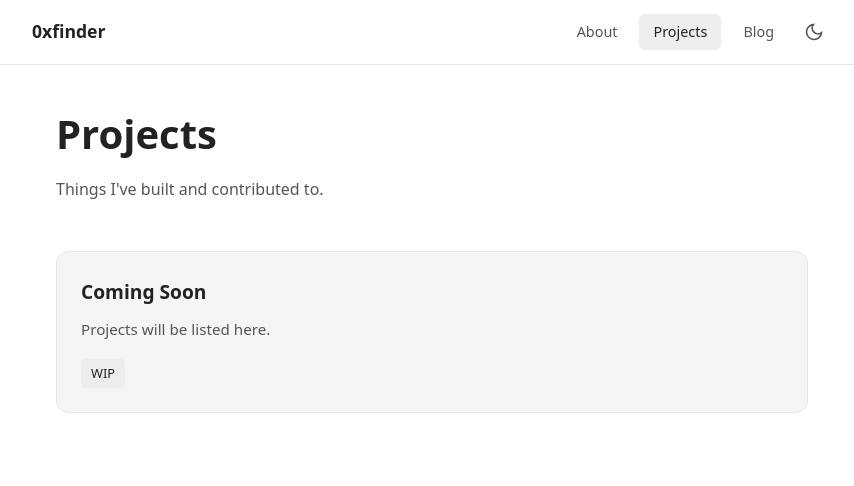
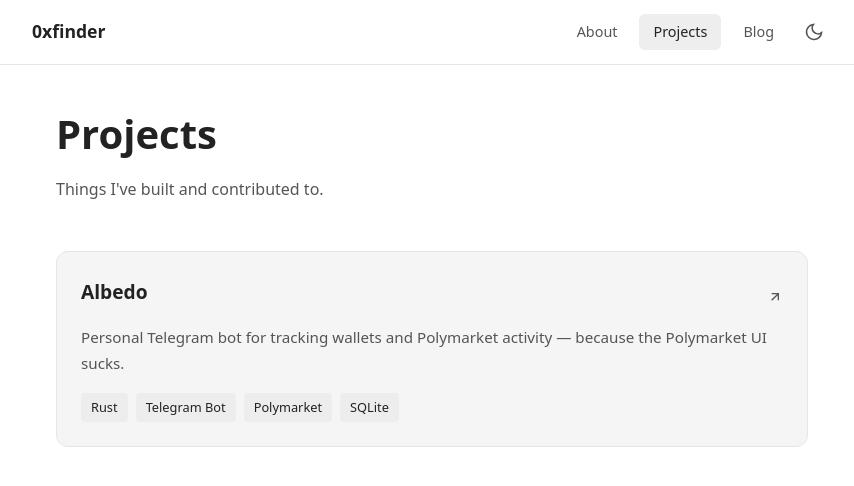
Before and after one commit to 0xfinder/0xfinder.github.io, a SvelteKit app: page /projects in a window 1280 px wide. Shown: the top 486 px of the page, without its empty margins (208-1062 px from the left). Built offline with nearby package versions, Linux system fonts and the light colour scheme; a web font is replaced by a local one.

Commit message:
feat: add Albedo project card with external link

```diff
--- a/src/routes/projects/+page.svelte
+++ b/src/routes/projects/+page.svelte
@@ -9,9 +9,10 @@
 
 	const projects = [
 		{
-			name: 'Coming Soon',
-			description: 'Projects will be listed here.',
-			tags: ['WIP']
+			name: 'Albedo',
+			description: 'Personal Telegram bot for tracking wallets and Polymarket activity — because the Polymarket UI sucks.',
+			tags: ['Rust', 'Telegram Bot', 'Polymarket', 'SQLite'],
+			url: 'https://github.com/0xfinder/albedo'
 		}
 	];
 </script>
@@ -26,15 +27,20 @@
 
 	<div class="grid">
 		{#each projects as project, i}
-			<div class="project-card" style="animation-delay: {i * 0.1}s">
-				<h3>{project.name}</h3>
+			<a href={project.url} target="_blank" rel="noopener" class="project-card" style="animation-delay: {i * 0.1}s">
+				<div class="card-header">
+					<h3>{project.name}</h3>
+					<svg width="16" height="16" viewBox="0 0 24 24" fill="none" stroke="currentColor" stroke-width="2">
+						<path d="M7 17L17 7M7 7h10v10"/>
+					</svg>
+				</div>
 				<p>{project.description}</p>
 				<div class="tags">
 					{#each project.tags as tag}
 						<span class="tag">{tag}</span>
 					{/each}
 				</div>
-			</div>
+			</a>
 		{/each}
 	</div>
 </div>
@@ -68,10 +74,13 @@
 	}
 
 	.project-card {
+		display: block;
 		padding: 24px;
 		background: var(--bg-secondary);
 		border: 1px solid var(--border);
 		border-radius: 12px;
+		color: inherit;
+		text-decoration: none;
 		transition: all 0.2s ease;
 		animation: fadeUp 0.5s ease forwards;
 		opacity: 0;
@@ -98,6 +107,23 @@
 		margin-bottom: 8px;
 	}
 
+	.card-header {
+		display: flex;
+		align-items: center;
+		justify-content: space-between;
+		margin-bottom: 8px;
+	}
+
+	.card-header svg {
+		color: var(--text-secondary);
+		transition: color 0.2s ease, transform 0.2s ease;
+	}
+
+	.project-card:hover .card-header svg {
+		color: var(--accent);
+		transform: translate(2px, -2px);
+	}
+
 	.project-card p {
 		color: var(--text-secondary);
 		font-size: 0.95rem;
```
